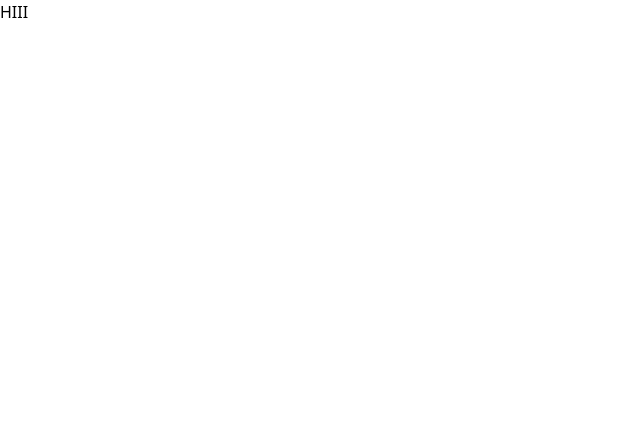
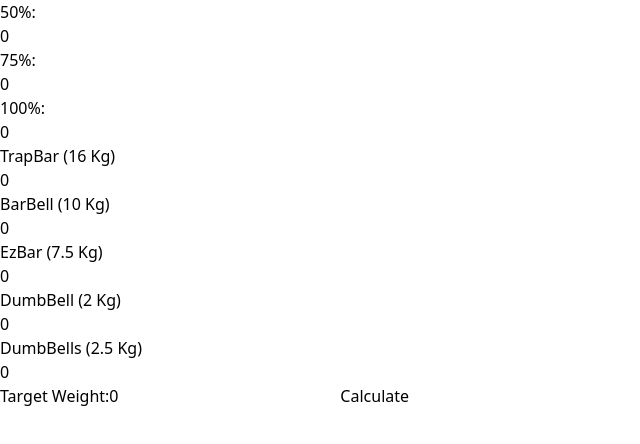
Before and after one commit to cptSwing/urlaubsRechner, a React (Vite) app: page / in a window 1280 px wide. Shown: the top 444 px of the page, without its empty margins (0-640 px from the left). Built offline with nearby package versions, Linux system fonts and the light colour scheme.

Commit message:
weight plate per side calculations working

```diff
--- /dev/null
+++ b/src/components/PerWeightImplement.tsx
@@ -0,0 +1,77 @@
+import { useMemo } from "react";
+
+const PerWeightImplement = ({
+    targetWeightState,
+    implement,
+}: {
+    targetWeightState: [number | null, React.Dispatch<React.SetStateAction<number | null>>];
+    implement: ImplementEnum;
+}) => {
+    const [targetWeight] = targetWeightState;
+
+    const implementReturnMemo = useMemo(() => {
+        const keyVal = {
+            key: ImplementEnum[implement],
+            val: implement,
+        };
+
+        let markup = <></>;
+
+        switch (keyVal.key) {
+            case "TrapBar":
+                markup = markupWrap(keyVal.key);
+                break;
+            case "BarBell":
+                markup = markupWrap(keyVal.key);
+                break;
+            case "EzBar":
+                markup = markupWrap(keyVal.key);
+                break;
+            case "DumbBell":
+                markup = markupWrap(keyVal.key);
+                break;
+            // eg "Dumbbells"
+            default:
+                markup = markupWrap(keyVal.key, true);
+                break;
+        }
+
+        return markup;
+
+        function markupWrap(innerChild: string, multipleDb = false) {
+            return (
+                <div className="w-full flex-row justify-between">
+                    <div className="m-2 inline">{`${innerChild} (${keyVal.val} Kg)`}</div>
+                    {multipleDb ? (
+                        <div className="m-2 inline">{returnTargetWeight(targetWeight, keyVal.val, multipleDb)}</div>
+                    ) : (
+                        <div className="m-2 inline">{returnTargetWeight(targetWeight, keyVal.val, multipleDb)}</div>
+                    )}
+                </div>
+            );
+        }
+    }, [implement, targetWeight]);
+
+    return implementReturnMemo;
+};
+
+export default PerWeightImplement;
+
+function returnTargetWeight(weight: number | null, implementWeight: number, multipleDb = false) {
+    const defaultNum = 0;
+    return multipleDb
+        ? weight
+            ? (weight - implementWeight * 2) / 2 / 2
+            : defaultNum
+        : weight
+          ? (weight - implementWeight) / 2
+          : defaultNum;
+}
+
+export enum ImplementEnum {
+    "TrapBar" = 16,
+    "BarBell" = 10,
+    "EzBar" = 7.5,
+    "DumbBell" = 2,
+    "DumbBells" = 2.5,
+}
--- /dev/null
+++ b/src/components/WeightInput.tsx
@@ -0,0 +1,53 @@
+import { FormEvent, FormEventHandler, useRef, useState } from "react";
+import { isNumber } from "./WeightSplit";
+
+const WeightInput = ({
+    targetWeightState,
+}: {
+    targetWeightState: [number | null, React.Dispatch<React.SetStateAction<number | null>>];
+}) => {
+    const [targetWeight, setTargetWeight] = targetWeightState;
+    const [weightTempVal, setWeightTempVal] = useState(isNumber(targetWeight) ? (targetWeight as number) : 0);
+
+    return (
+        <div className="h-full w-full bg-yellow-300 p-4">
+            <form onSubmit={(e) => e.preventDefault()}>
+                <label className="block" htmlFor="weightValue">
+                    Target Weight:
+                </label>
+                <input
+                    className="block"
+                    type="text"
+                    id="weightValue"
+                    name="weightValue"
+                    defaultValue={weightTempVal}
+                    onInput={(e) => {
+                        // @ts-expect-error yes it is
+                        setWeightTempVal(parseFloat(e.target.value));
+                    }}
+                    onKeyUp={(e) => {
+                        if (e.key === "Enter") {
+                            setTargetWeight(weightTempVal);
+                        }
+                    }}
+                    // value={weightTempVal}
+                    // inputMode="decimal"
+                    // pattern="[0-9]+([\.,][0-9]+)?"
+                    // step={"0.5"}
+                    // min="0"
+                />
+                <button
+                    className="bg-green-600"
+                    type="button"
+                    onClick={() => {
+                        setTargetWeight(weightTempVal);
+                    }}
+                >
+                    Calculate
+                </button>
+            </form>
+        </div>
+    );
+};
+
+export default WeightInput;
--- /dev/null
+++ b/src/components/WeightSplit.tsx
@@ -0,0 +1,54 @@
+import { useMemo } from "react";
+
+const WeightSplit = ({
+    targetWeightState,
+}: {
+    targetWeightState: [number | null, React.Dispatch<React.SetStateAction<number | null>>];
+}) => {
+    const [targetWeight] = targetWeightState;
+
+    const roundedNumbersMemo = useMemo(() => {
+        if (isNumber(targetWeight)) {
+            return {
+                half: (targetWeight as number) * 0.5,
+                threeQuarters: (targetWeight as number) * 0.75,
+                full: targetWeight as number,
+            };
+        } else {
+            return {
+                half: 0,
+                threeQuarters: 0,
+                full: 0,
+            };
+        }
+    }, [targetWeight]);
+
+    return (
+        <div className="h-full w-full flex-col bg-red-300 p-4">
+            <div className="flex justify-between">
+                <div>50%:</div>
+                <div>{roundedNumbersMemo.half}</div>
+            </div>
+            <div className="flex justify-between">
+                <div>75%:</div>
+                <div>{roundedNumbersMemo.threeQuarters}</div>
+            </div>
+            <div className="flex justify-between">
+                <div>100%:</div>
+                <div>{roundedNumbersMemo.full}</div>
+            </div>
+        </div>
+    );
+};
+
+export default WeightSplit;
+
+export function isNumber(num: number | null) {
+    console.log(
+        "%c[WeightSplit]",
+        "color: #759e99",
+        `typeof num === "number" && isFinite(num) :`,
+        typeof num === "number" && isFinite(num),
+    );
+    return typeof num === "number" && isFinite(num);
+}
--- a/src/views/App.tsx
+++ b/src/views/App.tsx
@@ -1,12 +1,35 @@
 import { useState, useEffect } from "react";
+import PerWeightImplement, { ImplementEnum } from "../components/PerWeightImplement";
+import WeightInput from "../components/WeightInput";
+import WeightSplit from "../components/WeightSplit";
 
 const App = () => {
+    const targetWeightState = useState<number | null>(null);
+    const [targetWeight] = targetWeightState;
+
     /* First run: */
     useEffect(() => {
         navigator.serviceWorker.register(new URL("../service-worker.js", import.meta.url), { type: "module", scope: "." });
     }, []);
 
-    return <div>HIII</div>;
+    /* First run: */
+    useEffect(() => {
+        console.log("%c[App]", "color: #9c9cd5", `targetWeight :`, targetWeight);
+    }, [targetWeight]);
+
+    return (
+        <div className="w-1/2">
+            <div className="w-1/2">
+                <WeightSplit targetWeightState={targetWeightState} />
+                <PerWeightImplement targetWeightState={targetWeightState} implement={ImplementEnum["TrapBar"]} />
+                <PerWeightImplement targetWeightState={targetWeightState} implement={ImplementEnum["BarBell"]} />
+                <PerWeightImplement targetWeightState={targetWeightState} implement={ImplementEnum["EzBar"]} />
+                <PerWeightImplement targetWeightState={targetWeightState} implement={ImplementEnum["DumbBell"]} />
+                <PerWeightImplement targetWeightState={targetWeightState} implement={ImplementEnum["DumbBells"]} />
+            </div>
+            <WeightInput targetWeightState={targetWeightState} />
+        </div>
+    );
 };
 
 export default App;
```
